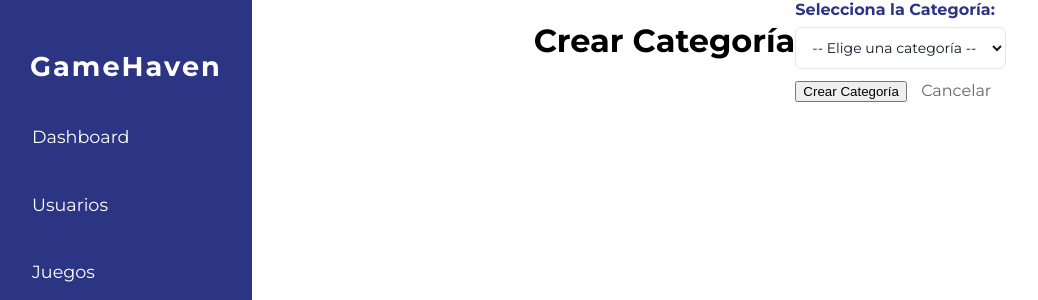
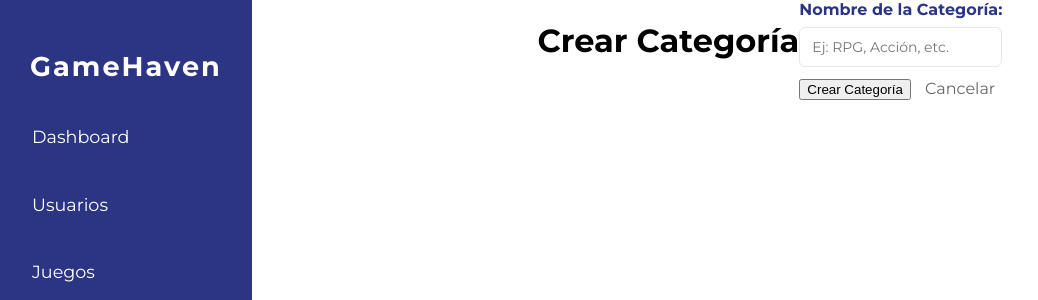
Before and after one commit to erreyesjoel/GameHaven, a Django app: page /categorias/crear/ in a window 1280 px wide. Shown: the top 300 px of the page, without its empty margins (0-1038 px from the left). Run offline with Django 5.2, Linux system fonts and the light colour scheme; the visitor is signed in with stand-in values (Sample User, id 1); data that the repository does not hold is empty; parts of the project's set-up code (start-up, migrations or seed data) failed here and were passed over.

Commit message:
arreglos

```diff
--- a/backend/backend_django/backend/templates/admin/categorias.html
+++ b/backend/backend_django/backend/templates/admin/categorias.html
@@ -22,7 +22,7 @@
         {% for categoria in categorias %}
         <tr>
           <td>{{ categoria.id }}</td>
-          <td>{{ categoria.get_nombre_categoria_display }}</td>
+          <td>{{ categoria.nombre_categoria }}</td>
           <td class="table-actions">
             <a href="{% url 'editar_categoria' categoria.id %}" title="Editar">
               <svg class="icon-action" width="24" height="24">
--- a/backend/backend_django/backend/templates/admin/crearCategoria.html
+++ b/backend/backend_django/backend/templates/admin/crearCategoria.html
@@ -12,13 +12,8 @@
             {% endif %}
             <div class="form-row">
                 <div class="form-group">
-                    <label for="nombre_categoria">Selecciona la Categoría:</label>
-                    <select id="nombre_categoria" name="nombre_categoria" required>
-                        <option value="" disabled selected>-- Elige una categoría --</option>
-                        {% for valor, etiqueta in opciones %}
-                            <option value="{{ valor }}">{{ etiqueta }}</option>
-                        {% endfor %}
-                    </select>
+                    <label for="nombre_categoria">Nombre de la Categoría:</label>
+                    <input type="text" id="nombre_categoria" name="nombre_categoria" placeholder="Ej: RPG, Acción, etc." required>
                 </div>
             </div>
             <button type="submit" class="btn-guardar">Crear Categoría</button>
--- a/backend/backend_django/backend/templates/admin/crearJuego.html
+++ b/backend/backend_django/backend/templates/admin/crearJuego.html
@@ -33,7 +33,7 @@
         <label for="categoria">Categoría:</label>
         <select id="categoria" name="categoria" required>
           {% for categoria in categorias %}
-            <option value="{{ categoria.id }}">{{ categoria.get_nombre_categoria_display }}</option>
+            <option value="{{ categoria.id }}">{{ categoria.nombre_categoria }}</option>
           {% endfor %}
         </select>
       </div>
--- a/backend/backend_django/backend/templates/admin/editarJuego.html
+++ b/backend/backend_django/backend/templates/admin/editarJuego.html
@@ -37,7 +37,7 @@
         <label for="categoria">Categoría:</label>
         <select id="categoria" name="categoria" required>
           {% for categoria in categorias %}
-            <option value="{{ categoria.id }}" {% if juego.categoria.id == categoria.id %}selected{% endif %}>{{ categoria.get_nombre_categoria_display }}</option>
+            <option value="{{ categoria.id }}" {% if juego.categoria.id == categoria.id %}selected{% endif %}>{{ categoria.nombre_categoria }}</option>
           {% endfor %}
         </select>
       </div>
--- a/backend/backend_django/categorias/views.py
+++ b/backend/backend_django/categorias/views.py
@@ -13,17 +13,10 @@ def listar_categorias(request):
 @login_required(login_url='/')
 def crear_categoria(request):
     error = None
-    # Obtener todas las opciones posibles definidas en el modelo
-    todas_opciones = Categoria.Categorias.choices
-    # Obtener las categorías que ya existen en la BD
-    existentes = Categoria.objects.values_list('nombre_categoria', flat=True)
-    # Filtrar opciones disponibles (las que no están en la BD)
-    opciones_disponibles = [opt for opt in todas_opciones if opt[0] not in existentes]
-
     if request.method == 'POST':
-        nombre = request.POST.get('nombre_categoria')
+        nombre = request.POST.get('nombre_categoria', '').strip()
         if not nombre:
-            error = "Debes seleccionar una categoría."
+            error = "El nombre de la categoría no puede estar vacío."
         elif Categoria.objects.filter(nombre_categoria=nombre).exists():
             error = "Esta categoría ya está registrada."
         else:
@@ -31,7 +24,6 @@ def crear_categoria(request):
             return redirect('listar_categorias')
 
     return render(request, 'admin/crearCategoria.html', {
-        'opciones': opciones_disponibles,
         'error': error,
         'active_page': 'categorias'
     })
@@ -40,19 +32,12 @@ def crear_categoria(request):
 def editar_categoria(request, categoria_id):
     categoria = get_object_or_404(Categoria, id=categoria_id)
     error = None
-    # Todas las opciones posibles
-    todas_opciones = Categoria.Categorias.choices
-    # Existentes menos la actual
-    existentes = Categoria.objects.exclude(id=categoria_id).values_list('nombre_categoria', flat=True)
-    # Opciones disponibles (incluye la actual)
-    opciones_disponibles = [opt for opt in todas_opciones if opt[0] not in existentes]
-
     if request.method == 'POST':
-        nuevo_nombre = request.POST.get('nombre_categoria')
+        nuevo_nombre = request.POST.get('nombre_categoria', '').strip()
         if not nuevo_nombre:
-            error = "Debes seleccionar una categoría."
+            error = "El nombre de la categoría no puede estar vacío."
         elif Categoria.objects.exclude(id=categoria_id).filter(nombre_categoria=nuevo_nombre).exists():
-            error = "Esta categoría ya está siendo usada por otra entrada."
+            error = "Ya existe otra categoría con este nombre."
         else:
             categoria.nombre_categoria = nuevo_nombre
             categoria.save()
@@ -60,7 +45,6 @@ def editar_categoria(request, categoria_id):
 
     return render(request, 'admin/editarCategoria.html', {
         'categoria': categoria,
-        'opciones': opciones_disponibles,
         'error': error,
         'active_page': 'categorias'
     })
```
Also changed, not shown: backend/backend_django/backend/templates/admin/editarCategoria.html (+1 -7 lines), backend/backend_django/backend/templates/admin/juegos.html (+1 -8 lines).
